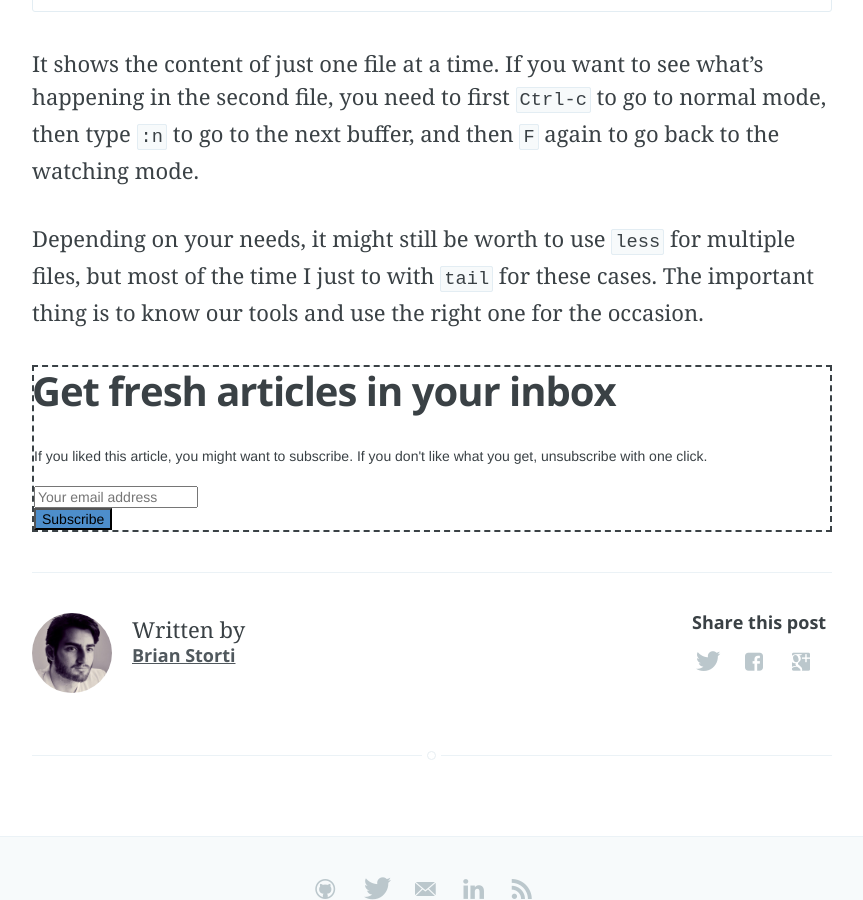
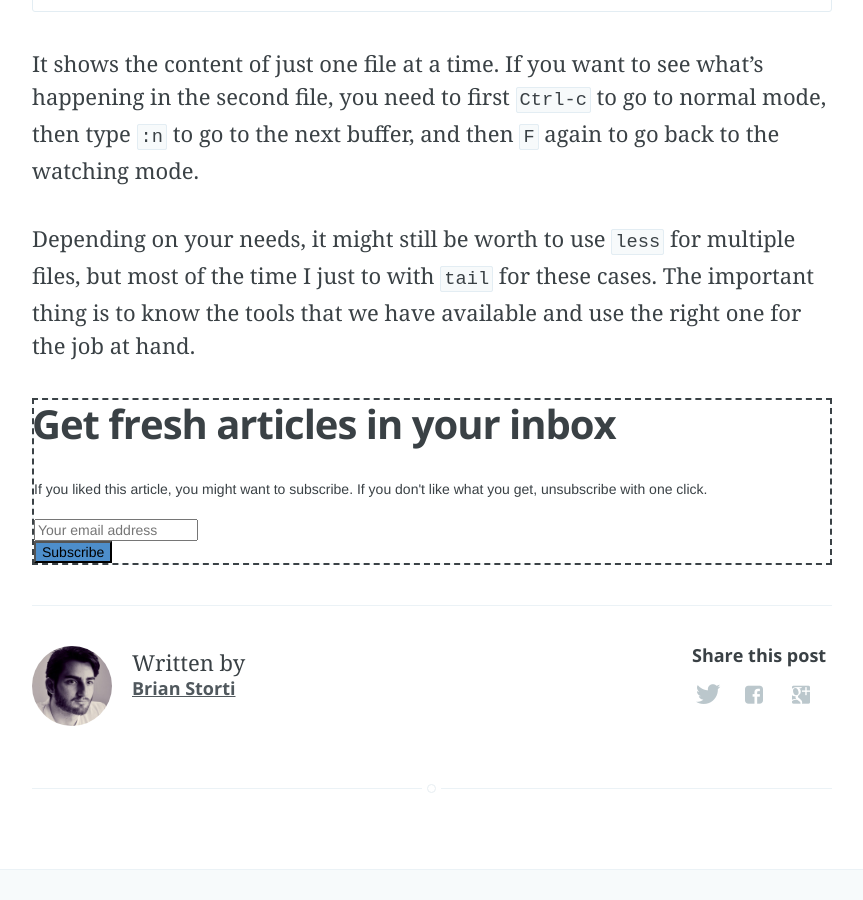
Before and after one commit to brianstorti/brianstorti.github.io, a Jekyll site: the page built from _posts/2015-03-12-stop-using-tail.md, in a window 1280 px wide and 900 px high, scrolled down 2809 px. Shown: the whole window, without its empty margins (208-1071 px from the left). Built offline with Jekyll 4.4.1, drawn with Linux system fonts in a browser that asks for light colours; Markdown is read by kramdown in place of the engine named in the settings; a script that is not in the unit is left out; comment, search, counter and statistics services are not loaded; some of the changed text lies outside the part shown.

```diff
--- a/_posts/2015-03-12-stop-using-tail.md
+++ b/_posts/2015-03-12-stop-using-tail.md
@@ -68,4 +68,5 @@ content for first file
 
 It shows the content of just one file at a time. If you want to see what's happening in the second file, you need to first `Ctrl-c` to go to normal mode, then type `:n` to go to the next buffer, and then `F` again to go back to the watching mode.
 
-Depending on your needs, it might still be worth to use `less` for multiple files, but most of the time I just to with `tail` for these cases. The important thing is to know our tools and use the right one for the occasion.
+Depending on your needs, it might still be worth to use `less` for multiple files, but most of the time I just to with `tail` for these cases. The important thing is to know the tools that we have available and use the right one
+for the job at hand.
```
Also changed, not shown: other parts of _posts/2015-03-12-stop-using-tail.md (+1 -1 lines).
